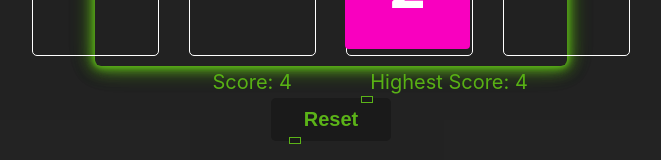
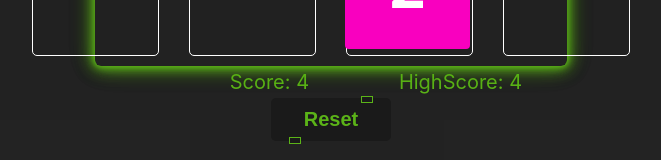
Before and after one commit to rassebas1/2048-react-ts, a React (Vite) app: page / in a window 1280 px wide. Shown: the part 643-803 px from the top of the page, without its empty margins (319-980 px from the left). Built offline with nearby package versions, Linux system fonts and the light colour scheme.

Commit message:
typo highscore

```diff
--- a/src/Components/2048/Game/Game.tsx
+++ b/src/Components/2048/Game/Game.tsx
@@ -108,7 +108,7 @@ const Game = () => {
             <div className="score-container">
                 <i></i>
                 <span>Score: {score}</span>
-                <span>Highest Score: {highScore}</span>
+                <span>HighScore: {highScore}</span>
             </div>
             <button onClick={resetGame}>Reset</button>
         </div >
```
